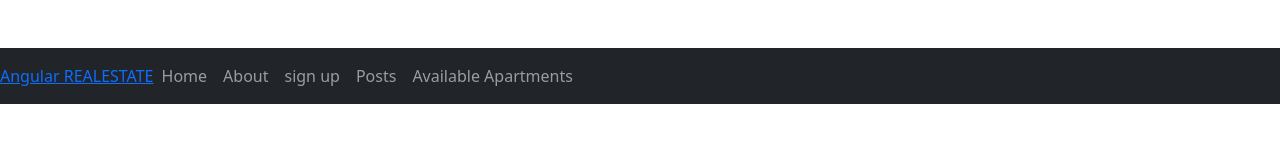
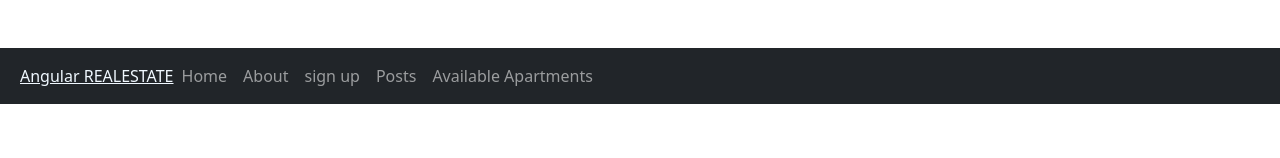
Before and after one commit to MaxJokar/Angular--.Net-Core-Login---SignUp-Page-complete-Authentication---Authorization, an Angular app: page / in a window 1280 px wide. Shown: the top 158 px of the page. Built offline with nearby package versions, Linux system fonts and the light colour scheme.

Commit message:
nav added

```diff
--- a/src/app/components/navbar/navbar.component.scss
+++ b/src/app/components/navbar/navbar.component.scss
@@ -0,0 +1,4 @@
+.nav {
+    padding-left: 20px;
+    color: aliceblue;
+}
```
